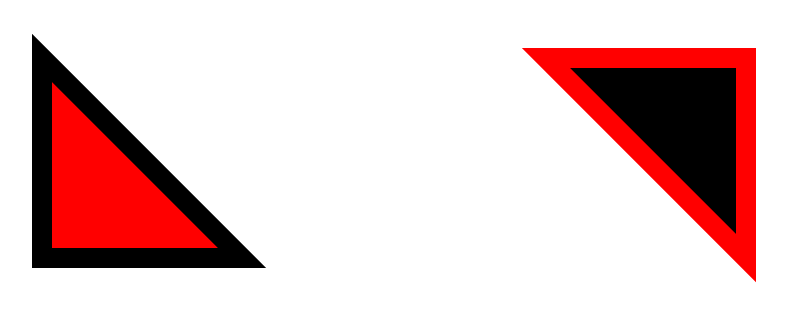
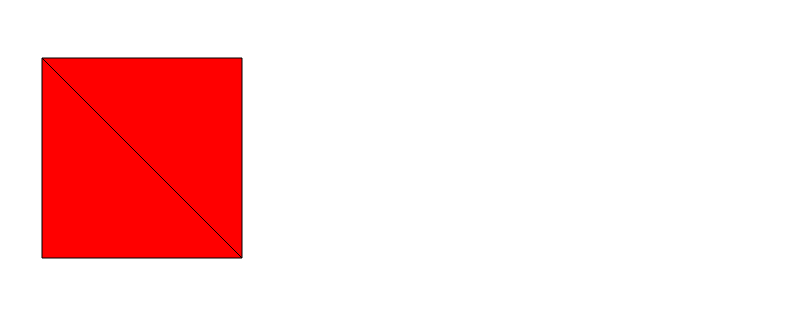
Before and after one commit to lepittenger/shiny-ironWOman, a plain HTML site: page canvas.html in a window 1280 px wide. Shown: the whole page, without its empty margins (16-803 px from the left). Drawn offline with Linux system fonts and the light colour scheme.

Commit message:
Two triangles make a square
HTML canvas, js

```diff
--- a/canvas.html
+++ b/canvas.html
@@ -20,7 +20,7 @@
 
 		ctx.fillStyle = 'red';
 		ctx.strokeStyle = 'black';
-		ctx.lineWidth=20;
+		ctx.lineWidth=1;
 
 		ctx.beginPath();
 		ctx.moveTo(50,50);
@@ -30,16 +30,9 @@
 		ctx.fill();
 		ctx.stroke();
 
-		var canvas=document.getElementById('myOtherCanvas'),
-		ctx = canvas.getContext('2d');
-
-		ctx.fillStyle = 'black';
-		ctx.strokeStyle = 'red';
-		ctx.lineWidth=20;
-
 		ctx.beginPath();
-		ctx.moveTo(50,50);
-		ctx.lineTo(250,50);
+		ctx.moveTo(50,50); /* moves the point that the path is drawn from */
+		ctx.lineTo(250,50); /* draws a straight path to this point from the point defined in moveTo, or the point from the last call to lineTo */
 		ctx.lineTo(250,250);
 		ctx.closePath();
 		ctx.fill();
```
Also changed, not shown: 1 other file.
